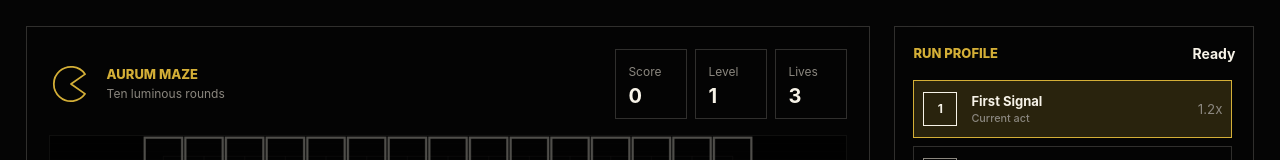
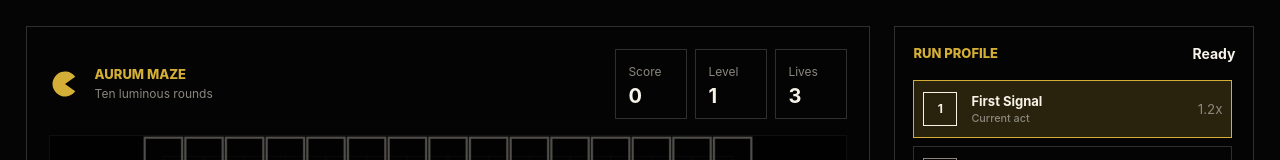
Before and after one commit to hassanireza/aurumMaze, a React (Vite) app: page / in a window 1280 px wide. Shown: the top 160 px of the page. Built offline with nearby package versions, Linux system fonts and the light colour scheme.

Commit message:
Update styles.css

```diff
--- a/src/styles.css
+++ b/src/styles.css
@@ -83,15 +83,11 @@ button {
 }
 
 .brand-mark {
-  width: 44px;
-  height: 44px;
+  width: 32px;
+  height: 32px;
   flex: 0 0 auto;
-  fill: none;
-  stroke: var(--gold);
-  stroke-width: 2.6;
-  stroke-linecap: round;
-  stroke-linejoin: round;
-  overflow: visible;
+  fill: var(--gold);
+  stroke: none;
 }
 
 svg {
```
